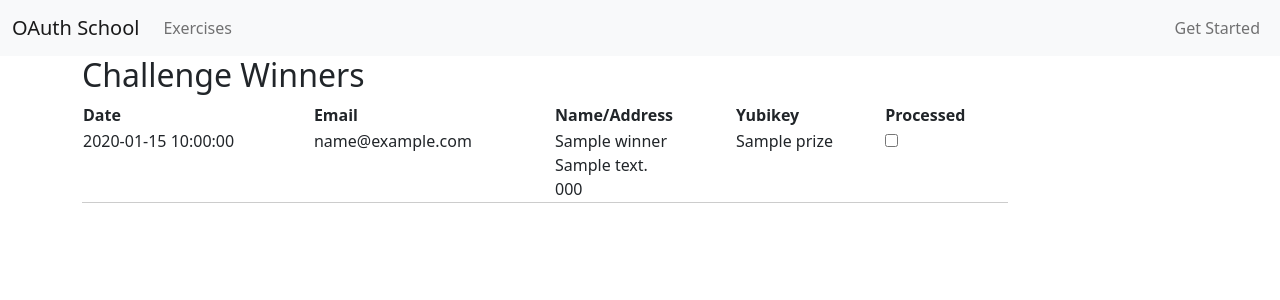
After one commit to aaronpk/oauth-school, a Symfony app: template templates/admin/challenge-winners.html.twig in a window 1280 px wide. The commit adds this page. Shown: the top 300 px of the page. Run offline with Twig, Linux system fonts and the light colour scheme; the template is opened without the code that fills it: most values are stand-ins (such as "Sample title", 1, 10 or a date in 2020); some libraries are stand-ins or nearby versions.

Commit message:
add admin page to list out challenge winners

```diff
--- a/config/routes.yaml
+++ b/config/routes.yaml
@@ -115,3 +115,9 @@ admin/login:
 admin/login/callback:
   path: /admin/callback
   controller: App\Controller\AdminController:login_callback
+admin/challenge-winners:
+  path: /admin/challenge-winners
+  controller: App\Controller\AdminController::challenge_winners
+admin/challenge-winners/save:
+  path: /admin/challenge-winners/save
+  controller: App\Controller\AdminController::challenge_winners_save
--- /dev/null
+++ b/templates/admin/challenge-winners.html.twig
@@ -0,0 +1,76 @@
+{# templates/index.html.twig #}
+{% extends 'base.html.twig' %}
+
+{% block title %}OAuth School Admin{% endblock %}
+
+{% block body %}
+
+<div class="container">
+  <div class="row">
+    <div class="col-md-10 ml-md-auto">
+
+      {% for message in app.flashes('error') %}
+        <div class="alert alert-danger" role="alert">
+          {{ message }}
+        </div>
+      {% endfor %}
+
+      <h2>Challenge Winners</h2>
+
+
+      <table class="winners">
+        <tr>
+          <th>Date</th>
+          <th>Email</th>
+          <th>Name/Address</th>
+          <th>Yubikey</th>
+          <th>Processed</th>
+        </tr>
+      {% for winner in winners %}
+        <tr>
+          <td>{{ winner['created_at'] }}</td>
+          <td>{{ winner['email'] }}</td>
+          <td>{{ winner['name'] }}<br>{{ winner['address'] }}<br>{{ winner['phone'] }}</td>
+          <td>{{ winner['prize'] }}</td>
+          <td><input type="checkbox" data-winner-id="{{ winner['id'] }}" {{ winner['archived'] ? 'checked="checked"' : '' }}></td>
+        </tr>
+      {% endfor %}
+      </table>
+
+    </div>
+  </div>
+</div>
+
+<style>
+table.winners {
+  width: 100%;
+}
+table.winners td {
+  vertical-align: top;
+  border-bottom: 1px #ccc solid;
+}
+</style>
+
+{% endblock %}
+
+
+{% block javascripts %}
+<script src="/scripts/jquery.js"></script>
+<script>
+$(function(){
+
+  $("input[data-winner-id]").click(function(){
+
+    console.log($(this).data("winner-id"));
+    console.log($(this).is(":checked"));
+
+    $.post("/admin/challenge-winners/save", {
+      winner_id: $(this).data("winner-id"),
+      archived: $(this).is(":checked")
+    });
+
+  });
+
+});
+</script>
+{% endblock %}
--- a/templates/admin/index.html.twig
+++ b/templates/admin/index.html.twig
@@ -1,4 +1,3 @@
-{# templates/index.html.twig #}
 {% extends 'base.html.twig' %}
 
 {% block title %}OAuth School Admin{% endblock %}
@@ -20,6 +19,11 @@
 
       {% if app.session.get('admin_user_id') %}
         <p>Logged in as {{ app.session.get('admin_user_name') }}</p>
+
+        <ul>
+          <li><a href="{{ path('admin/challenge-winners') }}">Challenge Winners</a></li>
+        </ul>
+
       {% else %}
         <p><a href="{{ path('admin/login') }}">Log In</a></p>
       {% endif %}
```
Also changed, not shown: src/Controller/AdminController.php (+32 -0 lines).
